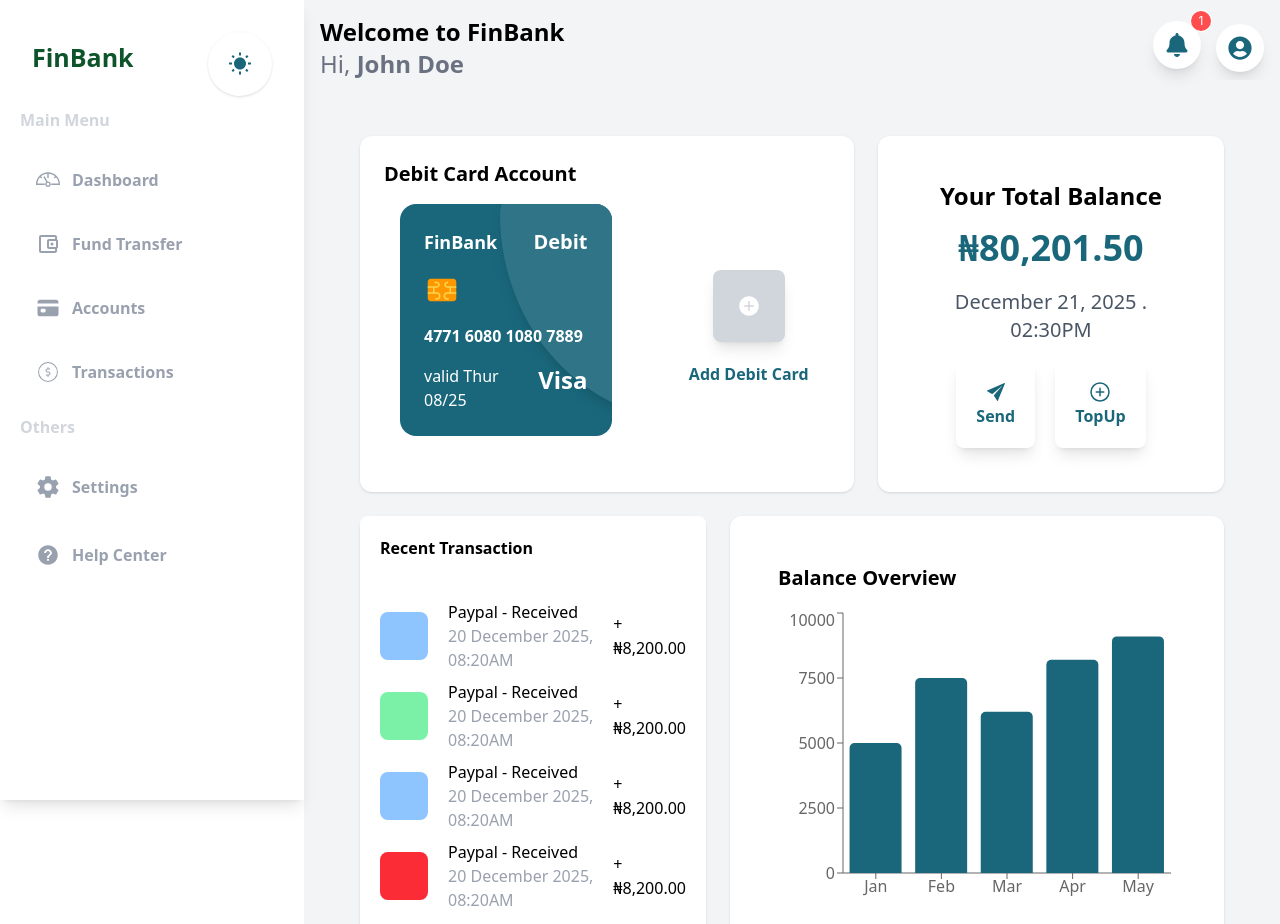
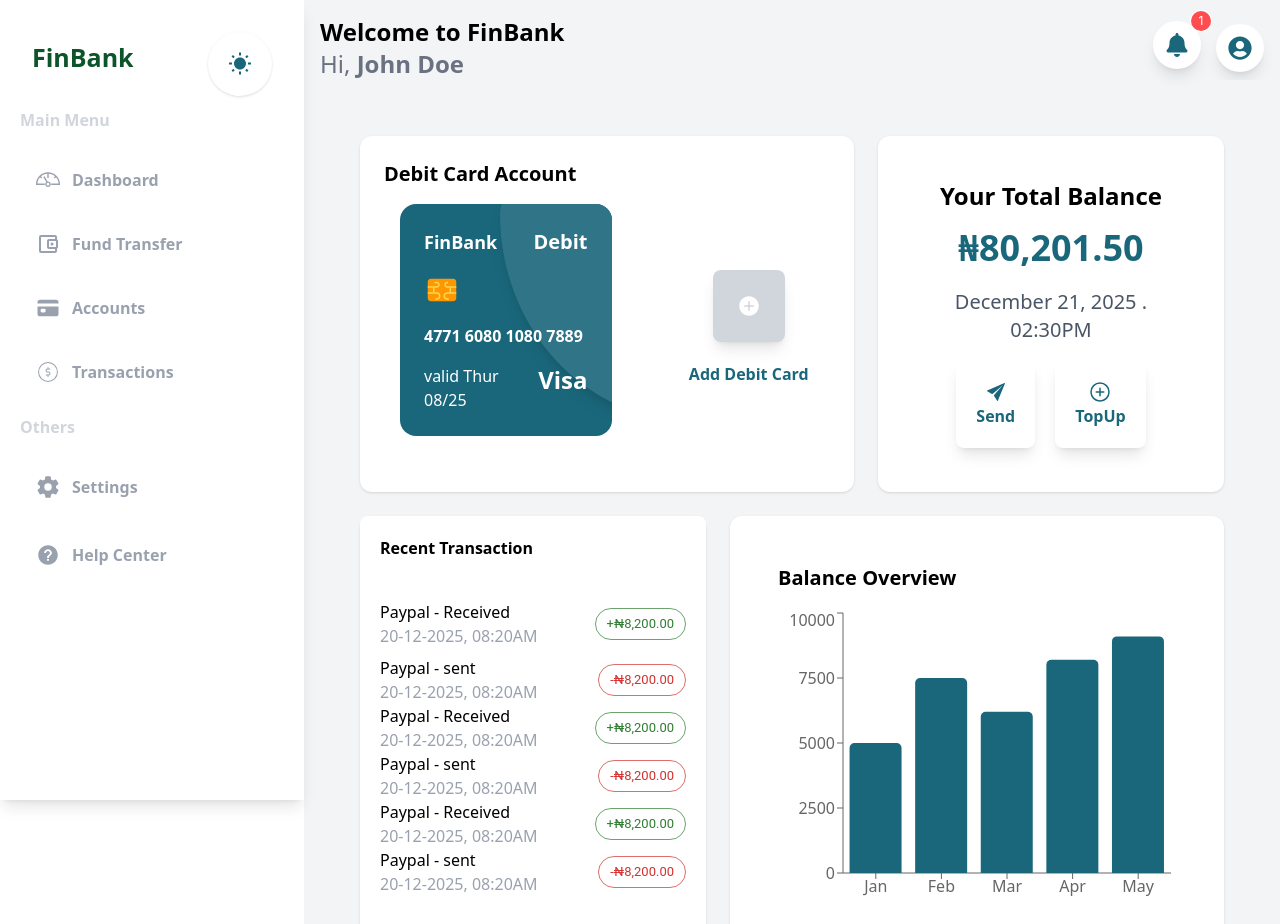
Before and after one commit to dona-8833/FinBank, a React (Vite) app: page / in a window 1280 px wide. Shown: the top 924 px of the page. Built offline with nearby package versions, Linux system fonts and the light colour scheme.

Commit message:
little chnages

```diff
--- a/package.json
+++ b/package.json
@@ -10,6 +10,9 @@
     "preview": "vite preview"
   },
   "dependencies": {
+    "@emotion/react": "^11.14.0",
+    "@emotion/styled": "^11.14.0",
+    "@mui/material": "^7.0.1",
     "@tailwindcss/vite": "^4.0.17",
     "antd": "^5.24.5",
     "react": "^19.0.0",
--- a/src/components/Dashboard.jsx
+++ b/src/components/Dashboard.jsx
@@ -4,7 +4,8 @@ import { IoIosAddCircle, IoIosSend } from "react-icons/io";
 import { IoAddCircleOutline } from "react-icons/io5";
 import BalanceChart from "./ReChart";
 import { FaChartPie, FaCreditCard, FaWallet } from "react-icons/fa";
-import Togglebal from './Togglebal'
+import Togglebal from "./Togglebal";
+import { Chip } from "@mui/material";
 
 function Dashboard() {
   const solidColor = {
@@ -80,9 +81,7 @@ function Dashboard() {
                 December 21, 2025 . 02:30PM
               </p>
               <div className="  flex justify-center space-x-5 items-center mt-3 ">
-                <span
-                  className="p-5 bg-white rounded-lg flex items-center justify-center flex-col shadow-lg dark:bg-gray-800 dark:shadow-2xl"
-                >
+                <span className="p-5 bg-white rounded-lg flex items-center justify-center flex-col shadow-lg dark:bg-gray-800 dark:shadow-2xl">
                   <IoIosSend
                     style={solidColorText}
                     className=" font-bold text-2xl"
@@ -124,94 +123,62 @@ function Dashboard() {
               <div className="flex gap-2 flex-col">
                 <div className="flex justify-between items-center">
                   <div className="flex gap-5 items-center">
-                    <div className="bg-blue-300 p-6 rounded-lg"></div>
                     <div className="flex flex-col">
                       <p className="">Paypal - Received</p>
-                      <p className="text-gray-400">
-                        {" "}
-                        20 December 2025, 08:20AM
-                      </p>
+                      <p className="text-gray-400"> 20-12-2025, 08:20AM</p>
                     </div>
                   </div>
-                  <div>
-                    <p className="">+₦8,200.00</p>
+                  <Chip label="+₦8,200.00" color="success" variant="outlined" />
+                </div>
+                <div className="flex justify-between items-center">
+                  <div className="flex gap-5 items-center">
+                    <div className="flex flex-col">
+                      <p className="">Paypal - sent</p>
+                      <p className="text-gray-400"> 20-12-2025, 08:20AM</p>
+                    </div>
+                  </div>
+                  <Chip label="-₦8,200.00" color="error" variant="outlined" />
                 </div>
               </div>
               <div className="flex justify-between items-center">
                 <div className="flex gap-5 items-center">
-                    <div className="bg-green-300 p-6 rounded-lg"></div>
                   <div className="flex flex-col">
                     <p className="">Paypal - Received</p>
-                      <p className="text-gray-400">
-                        {" "}
-                        20 December 2025, 08:20AM
-                      </p>
+                    <p className="text-gray-400"> 20-12-2025, 08:20AM</p>
                   </div>
                 </div>
-                  <div>
-                    <p className="">+₦8,200.00</p>
-                  </div>
+                <Chip label="+₦8,200.00" color="success" variant="outlined" />
+
               </div>
               <div className="flex justify-between items-center">
                 <div className="flex gap-5 items-center">
-                    <div className="bg-blue-300 p-6 rounded-lg"></div>
                   <div className="flex flex-col">
-                      <p className="">Paypal - Received</p>
-                      <p className="text-gray-400">
-                        {" "}
-                        20 December 2025, 08:20AM
-                      </p>
+                    <p className="">Paypal - sent</p>
+                    <p className="text-gray-400"> 20-12-2025, 08:20AM</p>
                   </div>
                 </div>
-                  <div>
-                    <p className="">+₦8,200.00</p>
-                  </div>
+                <Chip label="-₦8,200.00" color="error" variant="outlined" />
+
               </div>
               <div className="flex justify-between items-center">
                 <div className="flex gap-5 items-center">
-                    <div className="bg-red-500 p-6 rounded-lg"></div>
                   <div className="flex flex-col">
                     <p className="">Paypal - Received</p>
-                      <p className="text-gray-400">
-                        {" "}
-                        20 December 2025, 08:20AM
-                      </p>
+                    <p className="text-gray-400"> 20-12-2025, 08:20AM</p>
                   </div>
                 </div>
-                  <div>
-                    <p className="">+₦8,200.00</p>
-                  </div>
+                <Chip label="+₦8,200.00" color="success" variant="outlined" />
+
               </div>
               <div className="flex justify-between items-center">
                 <div className="flex gap-5 items-center">
-                    <div className="bg-green-300 p-6 rounded-lg"></div>
                   <div className="flex flex-col">
-                      <p className="">Paypal - Received</p>
-                      <p className="text-gray-400">
-                        {" "}
-                        20 December 2025, 08:20AM
-                      </p>
+                    <p className="">Paypal - sent</p>
+                    <p className="text-gray-400"> 20-12-2025, 08:20AM</p>
                   </div>
                 </div>
-                  <div>
-                    <p className="">+₦8,200.00</p>
-                  </div>
-                </div>
-                <div className="flex justify-between items-center">
-                  <div className="flex gap-5 items-center">
-                    <div className="bg-blue-300 p-6 rounded-lg"></div>
-                    <div className="flex flex-col">
-                      <p className="">Paypal - Received</p>
-                      <p className="text-gray-400">
-                        {" "}
-                        20 December 2025, 08:20AM
-                      </p>
-                    </div>
-                  </div>
-                  <div>
-                    <p className="">+₦8,200.00</p>
-                  </div>
-                </div>
+                <Chip label="-₦8,200.00" color="error" variant="outlined" />
+
               </div>
             </div>{" "}
             {/* Add transaction list or chart here */}
@@ -227,7 +194,6 @@ function Dashboard() {
       {/* Mobile View - Responsive Design */}
       {/* // mobile view */}
       <div className="sm:block md:hidden  bg-gray-100 min-h-screen dark:bg-gray-800 text-gray-400">
-
         {/* Top Section - Balance */}
         <div className="bg-white px-6 py-8 shadow-md rounded-xl flex  flex-col text-black items-center dark:bg-gray-800 dark:text-gray-400 ">
           <div className="flex items-center justify-between w-full">
@@ -237,7 +203,7 @@ function Dashboard() {
             </p>
           </div>
           <div className="flex flex-row-reverse justify-between items-center w-full mt-4">
-            <Togglebal/>
+            <Togglebal />
           </div>
           {/* <FaWallet className="text-3xl " style={solidColorText} /> */}
         </div>
@@ -252,7 +218,6 @@ function Dashboard() {
 
         {/* Chart Section */}
 
-
         {/* Transactions Section */}
         <div className="bg-white p-6 shadow-md w-full rounded-xl mt-4 dark:bg-gray-800 text-gray-400">
           <div className="p-5 bg-white dark:bg-gray-800 dark:text-gray-400 text-black">
@@ -262,51 +227,39 @@ function Dashboard() {
             <div className="flex gap-2 flex-col">
               <div className="flex justify-between items-center">
                 <div className="flex gap-5 items-center">
-                  <div className="bg-blue-300 w-[40px] h-[40px] rounded-lg"></div>
                   <div className="flex flex-col">
-                    <p className="">Paypal - Received</p>
-                    <p className="text-gray-400"> 20 December 2025, 08:20AM</p>
+                    <p className="">Paypal - Sent</p>
+                    <p className="text-gray-400"> 20-12-2025, 08:20AM</p>
                   </div>
                 </div>
-                <div>
-                  <p className="">+₦8,200.00</p>
-                </div>
+                <Chip label="-₦8,200.00" color="error" variant="outlined" />
               </div>
               <div className="flex justify-between items-center">
                 <div className="flex gap-5 items-center">
-                  <div className="bg-green-300 w-[40px] h-[40px] rounded-lg"></div>
                   <div className="flex flex-col">
                     <p className="">Paypal - Received</p>
-                    <p className="text-gray-400"> 20 December 2025, 08:20AM</p>
+                    <p className="text-gray-400"> 20-12-2025, 08:20AM</p>
                   </div>
                 </div>
-                <div>
-                  <p className="">+₦8,200.00</p>
-                </div>
+                <Chip label="+₦8,200.00" color="success" variant="outlined" />
               </div>
               <div className="flex justify-between items-center">
                 <div className="flex gap-5 items-center">
-                  <div className="bg-blue-300 w-[40px] h-[40px] rounded-lg"></div>
                   <div className="flex flex-col">
-                    <p className="">Paypal - Received</p>
-                    <p className="text-gray-400"> 20 December 2025, 08:20AM</p>
+                    <p className="">Paypal - sent</p>
+                    <p className="text-gray-400"> 20-12-2025, 08:20AM</p>
                   </div>
                 </div>
-                <div>
-                  <p className="">+₦8,200.00</p>
-                </div>
+                <Chip label="-₦8,200.00" color="error" variant="outlined" />
               </div>
               <div className="flex justify-between items-center">
                 <div className="flex gap-5 items-center">
-                  <div className="bg-red-500 w-[40px] h-[40px] rounded-lg"></div>
                   <div className="flex flex-col">
                     <p className="">Paypal - Received</p>
-                    <p className="text-gray-400"> 20 December 2025, 08:20AM</p>
+                    <p className="text-gray-400"> 20-12-2025, 08:20AM</p>
                   </div>
                 </div>
-                <div>
-                  <p className="">+₦8,200.00</p>
-                </div>
+                <Chip label="+₦8,200.00" color="success" variant="outlined" />
               </div>
             </div>
           </div>
@@ -315,7 +268,6 @@ function Dashboard() {
         <div className="bg-white p-6 shadow-md mb-10 rounded-xl mt-4 dark:bg-gray-800 text-gray-400">
           <BalanceChart />
         </div>
-
       </div>
     </>
   );
--- a/src/components/Mobile.jsx
+++ b/src/components/Mobile.jsx
@@ -8,7 +8,7 @@ import { TbCurrencyNaira } from "react-icons/tb";
 
 const Navbar = () => {
   return (
-    <div className="w-full md:hidden bg-white py-1 px-4 grid grid-cols-5 gap-4 text-gray-600 text-2xl place-items-center fixed bottom-0 shadow-lg rounded-tl-xl rounded-tr-xl border-t border-white dark:bg-gray-900 dark:shadow-2xl">
+    <div className="w-full md:hidden bg-white py-1 px-4 grid grid-cols-5 gap-4 text-gray-600 text-2xl place-items-center fixed bottom-0 shadow-lg rounded-tl-xl rounded-tr-xl border-t border-white dark:bg-gray-900 dark:shadow-2xl dark:border-gray-900">
       <div className="p-3 mobile rounded-2xl flex flex-col items-center justify-center text-[#145661] hover:text-[#103c47] transition-all duration-300 ease-in-out">
         <GrHomeRounded />
         <span className="text-sm mt-2 font-semibold">Home</span>
```
Also changed, not shown: 1 other file (tests, documents, lock files or other folders). Lines whose indentation alone changed are shown as unchanged.
